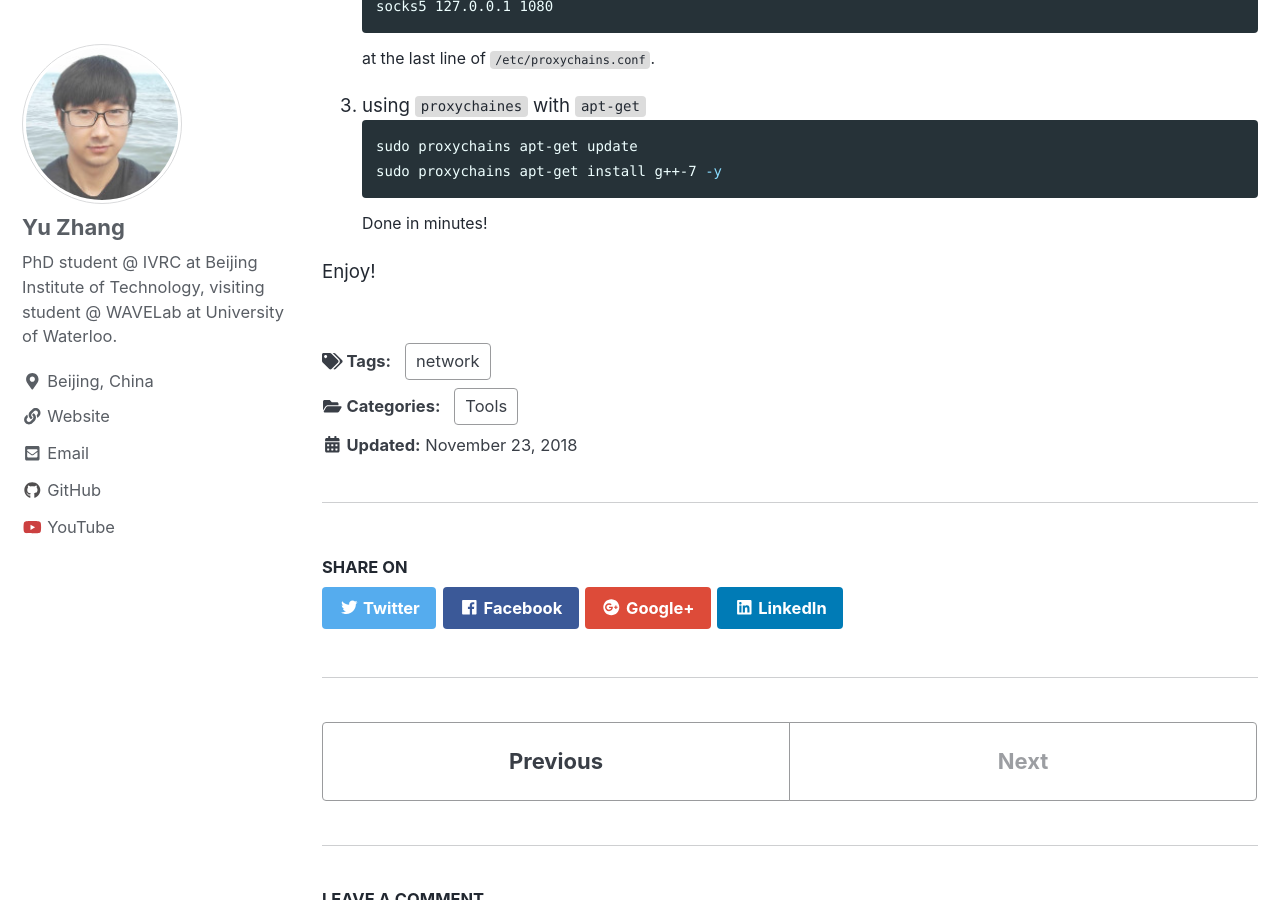
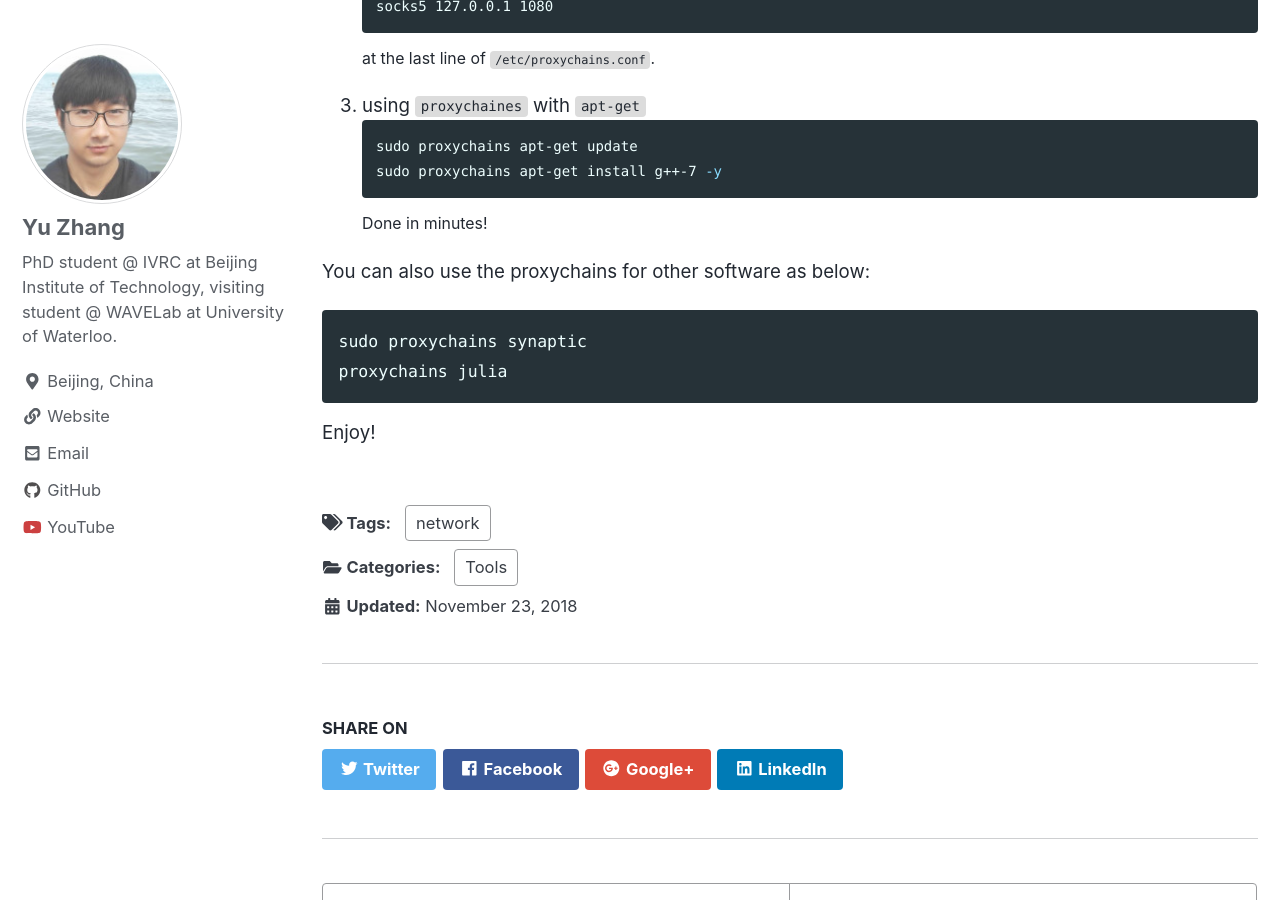
Before and after one commit to product-noob/my-blog, a Jekyll site: the page built from _posts/2018-11-23-use-apt-get-behind-socks5-proxy.md, in a window 1280 px wide and 900 px high, scrolled down 895 px. Built offline with Jekyll 4.4.1, drawn with Linux system fonts in a browser that asks for light colours; nearby versions of some CDN libraries.

Commit message:
add other examples

````diff
--- a/_posts/2018-11-23-use-apt-get-behind-socks5-proxy.md
+++ b/_posts/2018-11-23-use-apt-get-behind-socks5-proxy.md
@@ -39,4 +39,9 @@ sudo proxychains apt-get install g++-7 -y
 ```
 Done in minutes!
 
+You can also use the proxychains for other software as below:
+```bash
+sudo proxychains synaptic
+proxychains julia
+```
 Enjoy!
````
